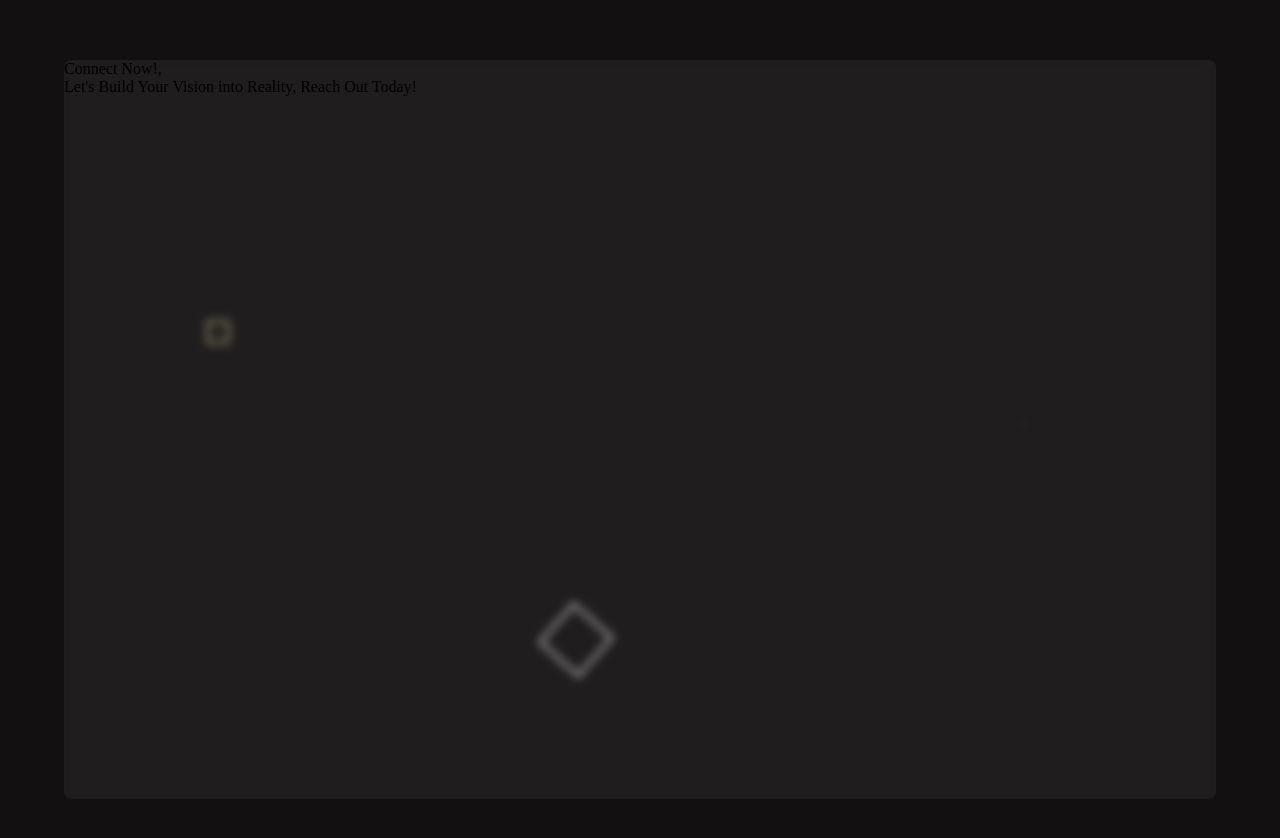
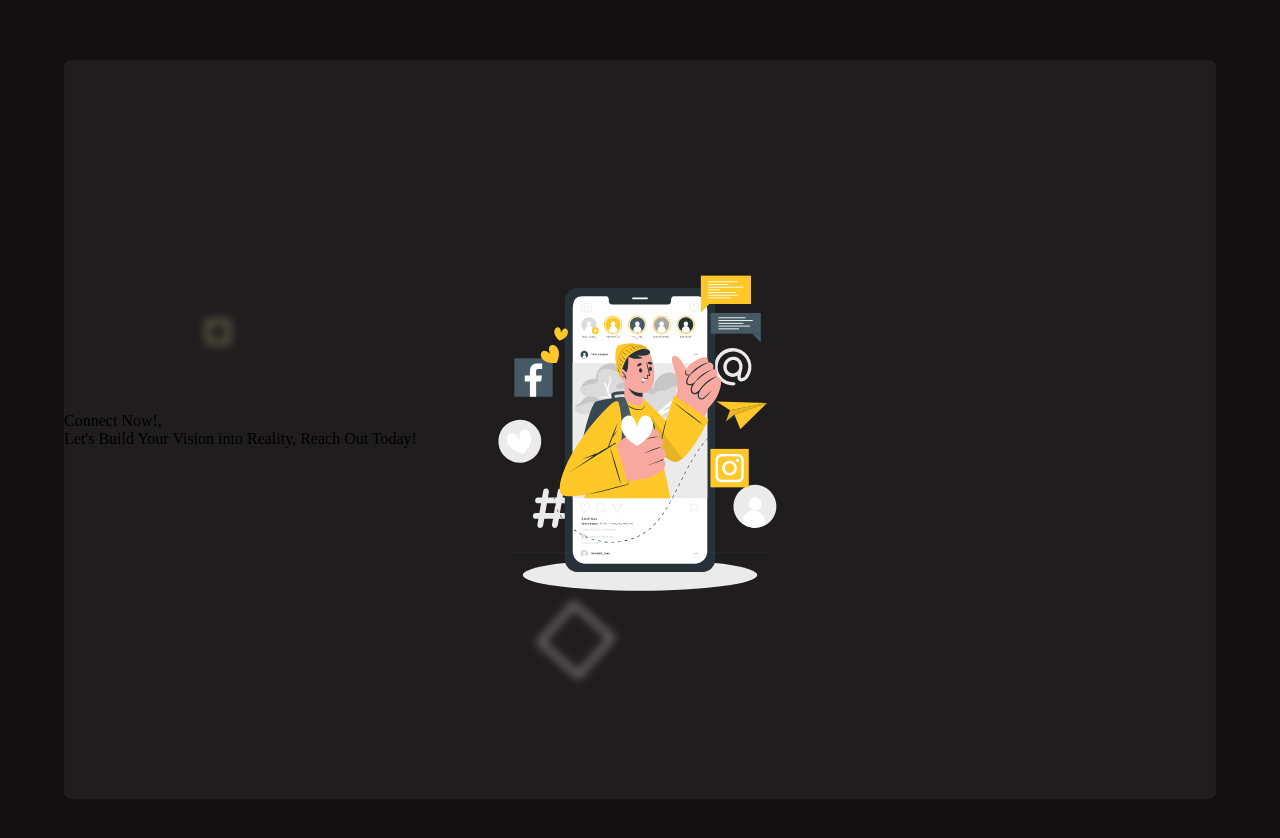
Before and after one commit to harish18092002/one-page-portfolio, an Angular app: page /contact in a window 1280 px wide. Built offline with nearby package versions, Linux system fonts and the light colour scheme.

Commit message:
modified

```diff
--- a/src/app/contact/contact.component.css
+++ b/src/app/contact/contact.component.css
@@ -5,14 +5,20 @@ body {
 }
 
 .parent {
+
     margin-left: 5%;
     z-index: 8;
     height: 88%;
     width: 90%;
     background-color: black;
-    background-color: rgba(255, 255, 255, 0.056);
+    background-color: #ffffff0e;
     backdrop-filter: blur(5px);
     border-radius: 7px;
+    display: grid;
+    justify-content: center;
+    align-items: center;
+    grid-template-columns: repeat(auto-fill, minmax(350px, 1fr));
+    grid-gap: 20px;
 
 }
 
--- a/src/app/contact/contact.component.html
+++ b/src/app/contact/contact.component.html
@@ -13,6 +13,9 @@
             <p>Connect Now!,</p>
             <p>Let's Build Your Vision into Reality, Reach Out Today!</p>
         </div>
+        <div>
+            <img src="../../assets/avatar/Social media-cuate.svg" alt="">
+        </div>
     </div>
 
 
--- a/src/app/home/home.component.html
+++ b/src/app/home/home.component.html
@@ -15,7 +15,7 @@
         </div>
         <div class="main3">
             <div class="submain">
-                <img src="../../assets/avatar/ReadyPlayerMe-Avatar.png" id="uncle">
+                <img src="../../assets/uncle.png" id="uncle">
 
             </div>
 
```
